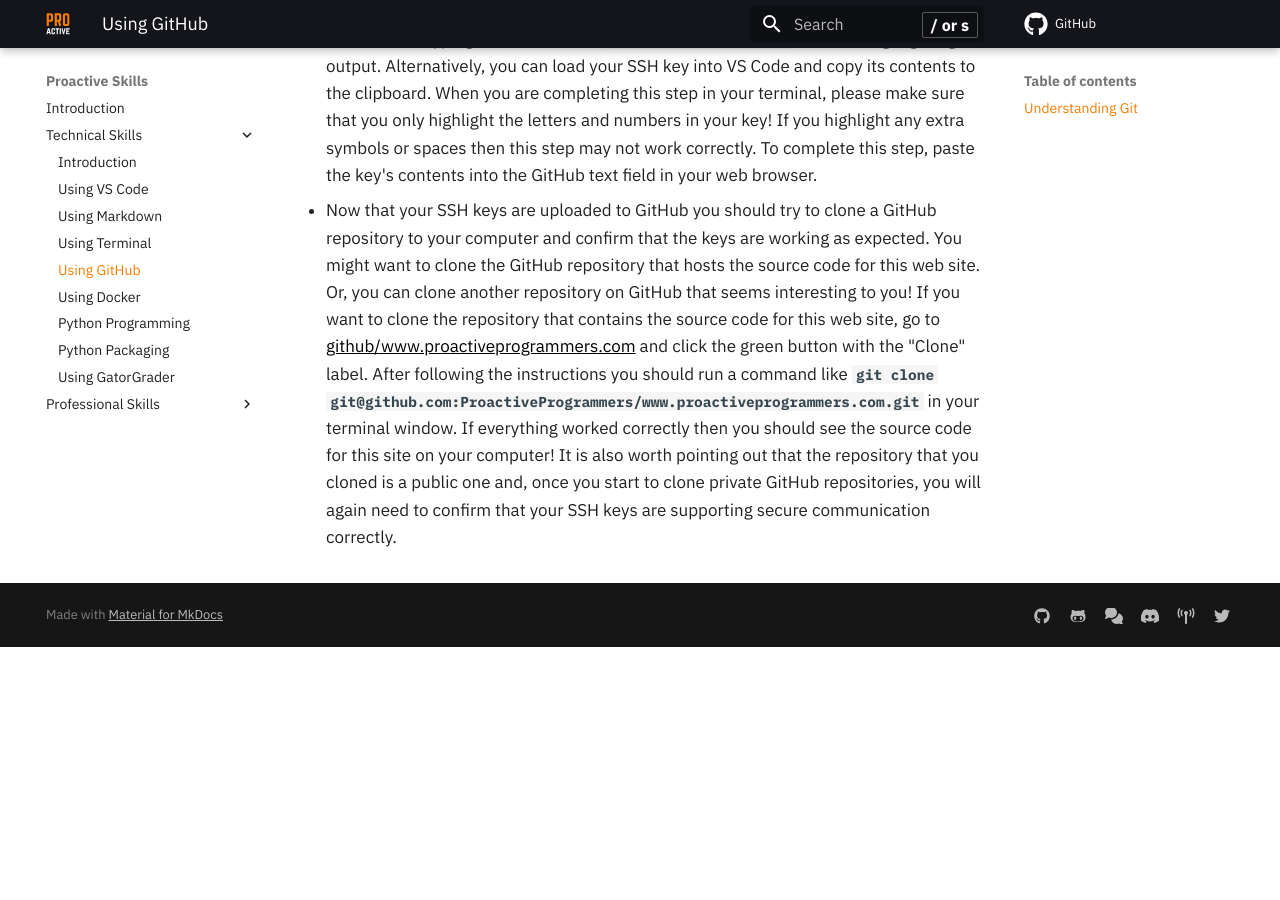
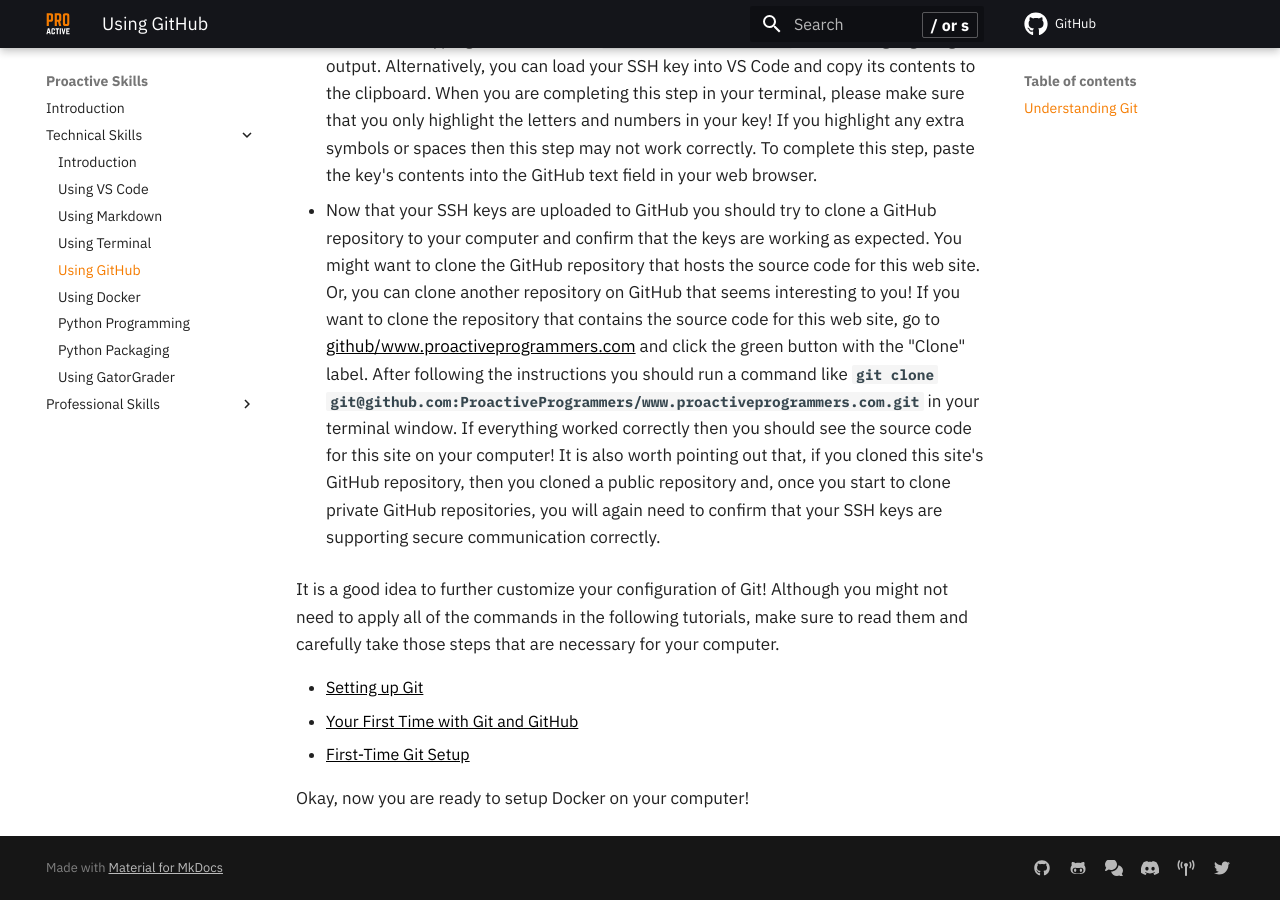
Before and after one commit to ProactiveProgrammers/www.proactiveprogrammers.com, an MkDocs documentation site: the page built from docs/proactive-skills/technical-skills/using-git.md, in a window 1280 px wide and 900 px high, scrolled down 1609 px. Built offline with MkDocs 1.6.1 and Material for MkDocs 9.7.7, drawn with Linux system fonts in a browser that asks for light colours; comment, search, counter and statistics services are not loaded; before the commit the page ends 2256 px from its top, so only the background shows below that.

Commit message:
feat: Add final content to using-git.

```diff
--- a/docs/proactive-skills/technical-skills/using-git.md
+++ b/docs/proactive-skills/technical-skills/using-git.md
@@ -89,7 +89,18 @@
   instructions you should run a command like `git clone
   git@github.com:ProactiveProgrammers/www.proactiveprogrammers.com.git` in your
   terminal window. If everything worked correctly then you should see the source
-  code for this site on your computer! It is also worth pointing out that the
-  repository that you cloned is a public one and, once you start to clone
-  private GitHub repositories, you will again need to confirm that your SSH keys
-  are supporting secure communication correctly.
+  code for this site on your computer! It is also worth pointing out that, if
+  you cloned this site's GitHub repository, then you cloned a public repository
+  and, once you start to clone private GitHub repositories, you will again need
+  to confirm that your SSH keys are supporting secure communication correctly.
+
+It is a good idea to further customize your configuration of Git! Although you
+might not need to apply all of the commands in the following tutorials, make
+sure to read them and carefully take those steps that are necessary for your
+computer.
+
+- [Setting up Git](https://swcarpentry.github.io/git-novice/02-setup/index.html)
+- [Your First Time with Git and GitHub](https://kbroman.org/github_tutorial/pages/first_time.html)
+- [First-Time Git Setup](https://git-scm.com/book/en/v2/Getting-Started-First-Time-Git-Setup)
+
+Okay, now you are ready to setup Docker on your computer!
```
